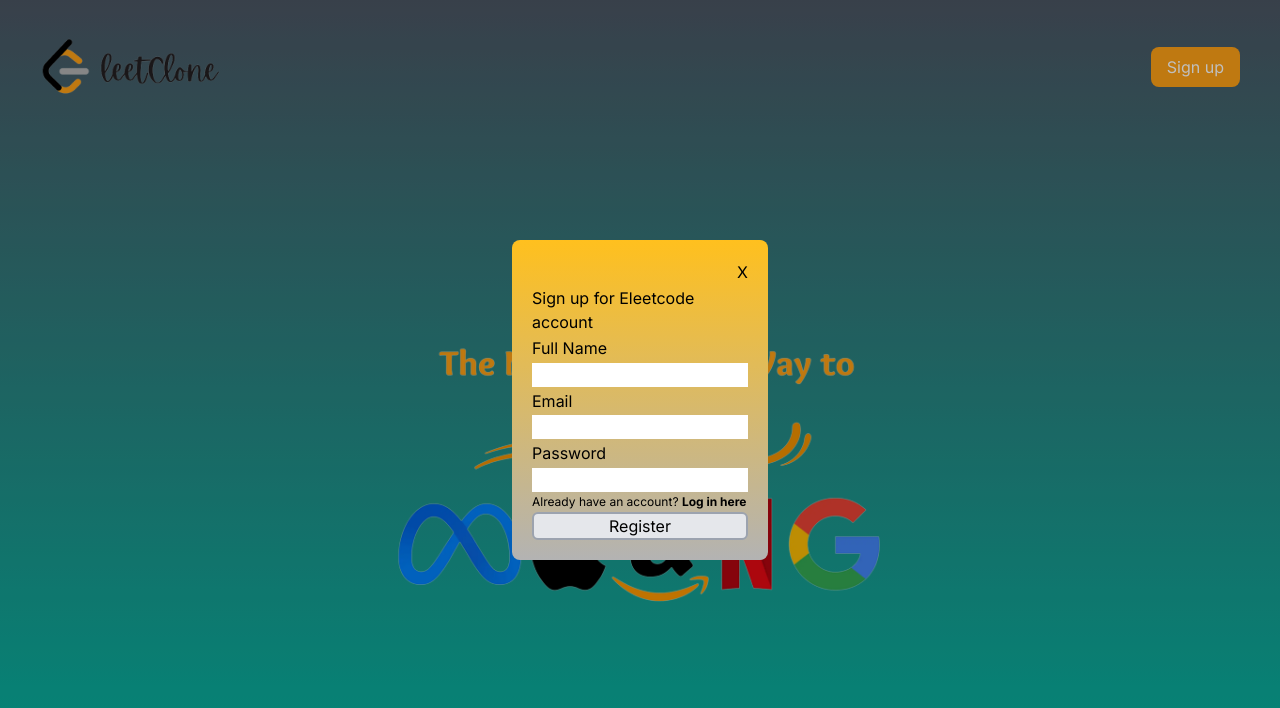
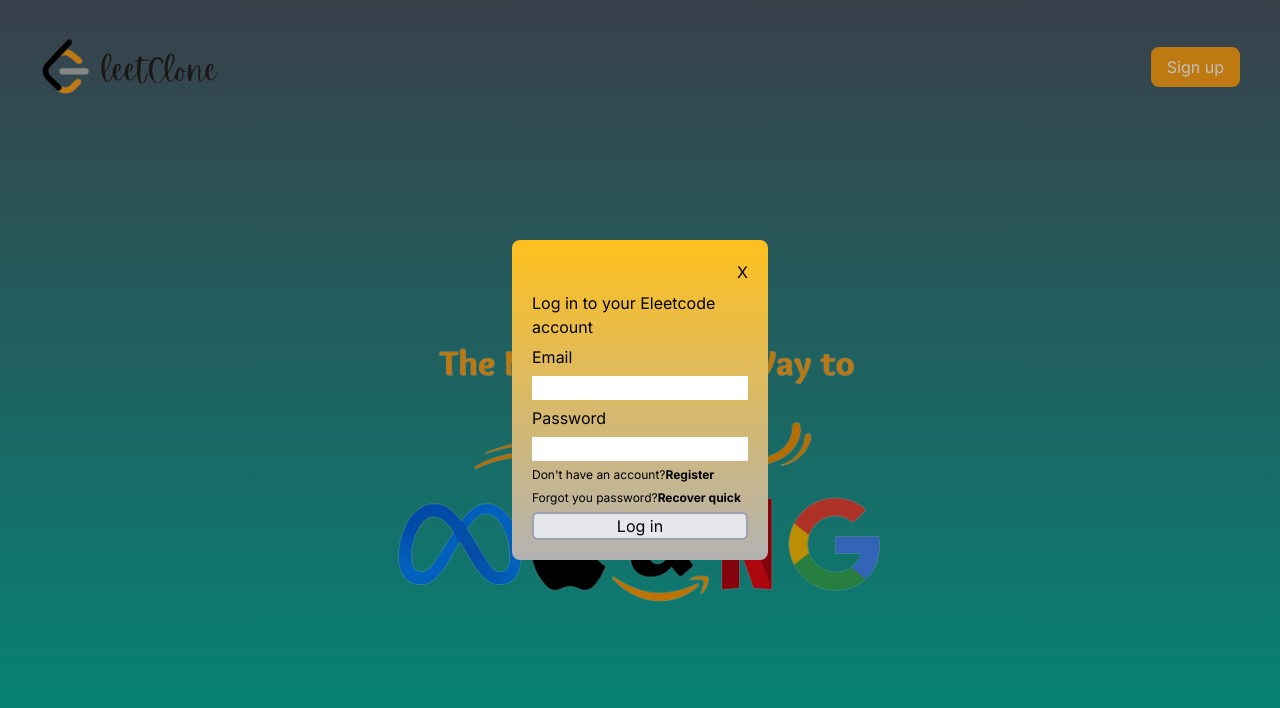
Before and after one commit to asadsid95/sme-fe, a Next.js app in the folder eleetcode/: page / in a window 1280 px wide. Shown: the top 708 px of the page. Built offline with nearby package versions, Linux system fonts and the light colour scheme.

Commit message:
state management for modals added; #1 #2

```diff
--- a/eleetcode/src/app/components/atoms/atomSignLogPass.ts
+++ b/eleetcode/src/app/components/atoms/atomSignLogPass.ts
@@ -9,7 +9,7 @@ type atomModal = {
 
 const initialState: atomModal = {
     isOpen: false,
-    window: 'signup'
+    window: 'login'
 }
 
 export const modalState = atom({
--- a/eleetcode/src/app/components/modals/login.tsx
+++ b/eleetcode/src/app/components/modals/login.tsx
@@ -1,10 +1,19 @@
 'use client'
 
 import { useState } from "react"
+import { useRecoilValue, useSetRecoilState } from 'recoil'
+import { modalState } from "../atoms/atomSignLogPass"
 
 export default function Login() {
     const [email, setEmail] = useState('')
     const [password, setPassword] = useState('')
+
+    const setModalType = useSetRecoilState(modalState)
+
+
+    const handleClick = (type: string) => {
+        setModalType((prev: any) => ({ ...prev, window: type }))
+    }
 
     const submitLogin = ((e) => {
         console.log(e)
@@ -32,10 +41,10 @@ export default function Login() {
                     {/* </div> */}
                     {/* <div> */}
                     <div className="text-xs">
-                        <p>Don&apos;t have an account?{''}<a href="#" className="font-bold">Register</a></p>
+                        <p>Don&apos;t have an account?{''}<a href="#" className="font-bold" onClick={() => handleClick('signup')}>Register</a></p>
                     </div>
                     <div className="text-xs">
-                        <p>Forgot you password?{''}<a href="#" className="font-bold">Recover quick</a></p>
+                        <p>Forgot you password?{''}<a href="#" className="font-bold" onClick={() => handleClick('forgotPassword')}>Recover quick</a></p>
                     </div>
 
                     <button className="bg-gray-200 rounded-md border-solid border-gray-400 border-2" type="submit">
```
